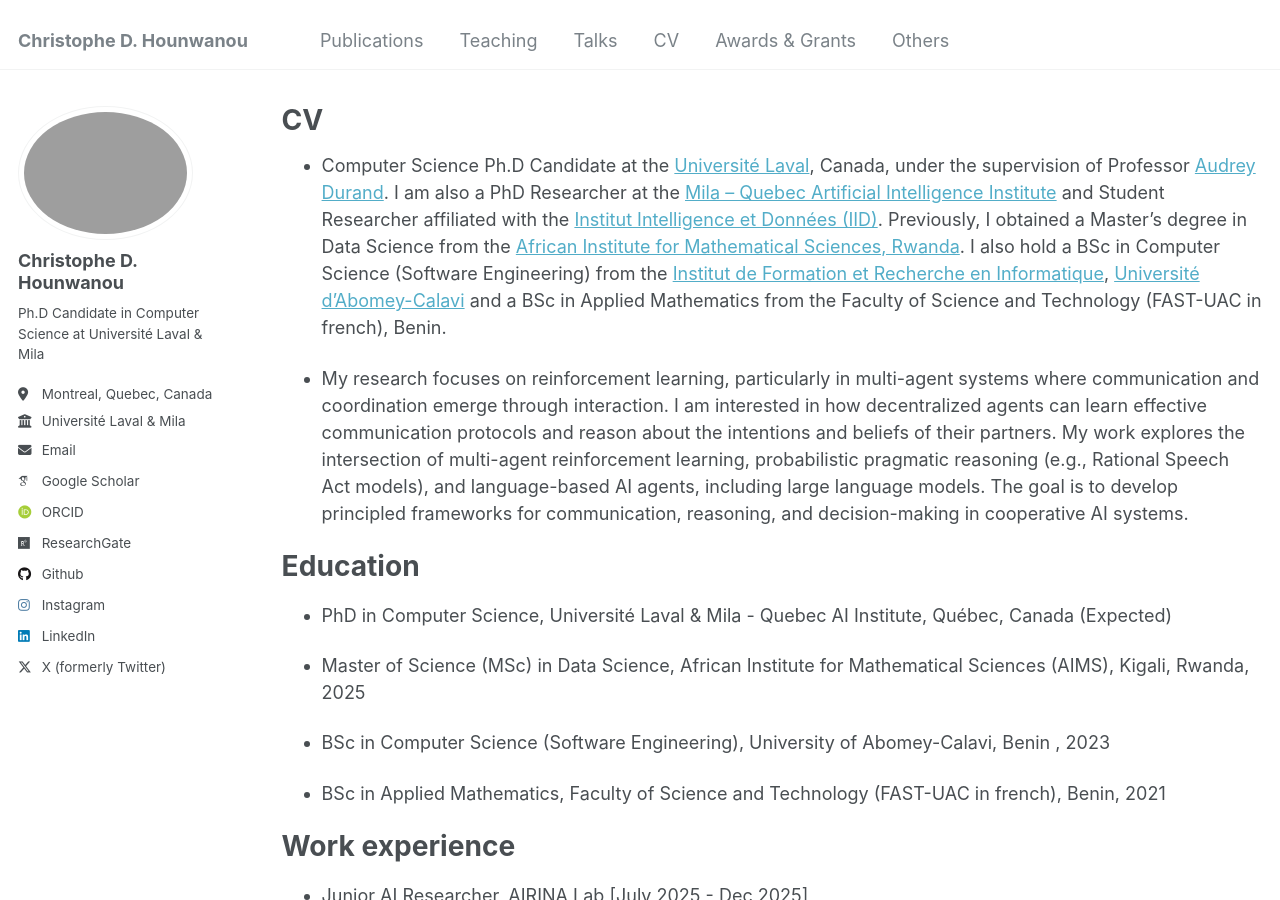
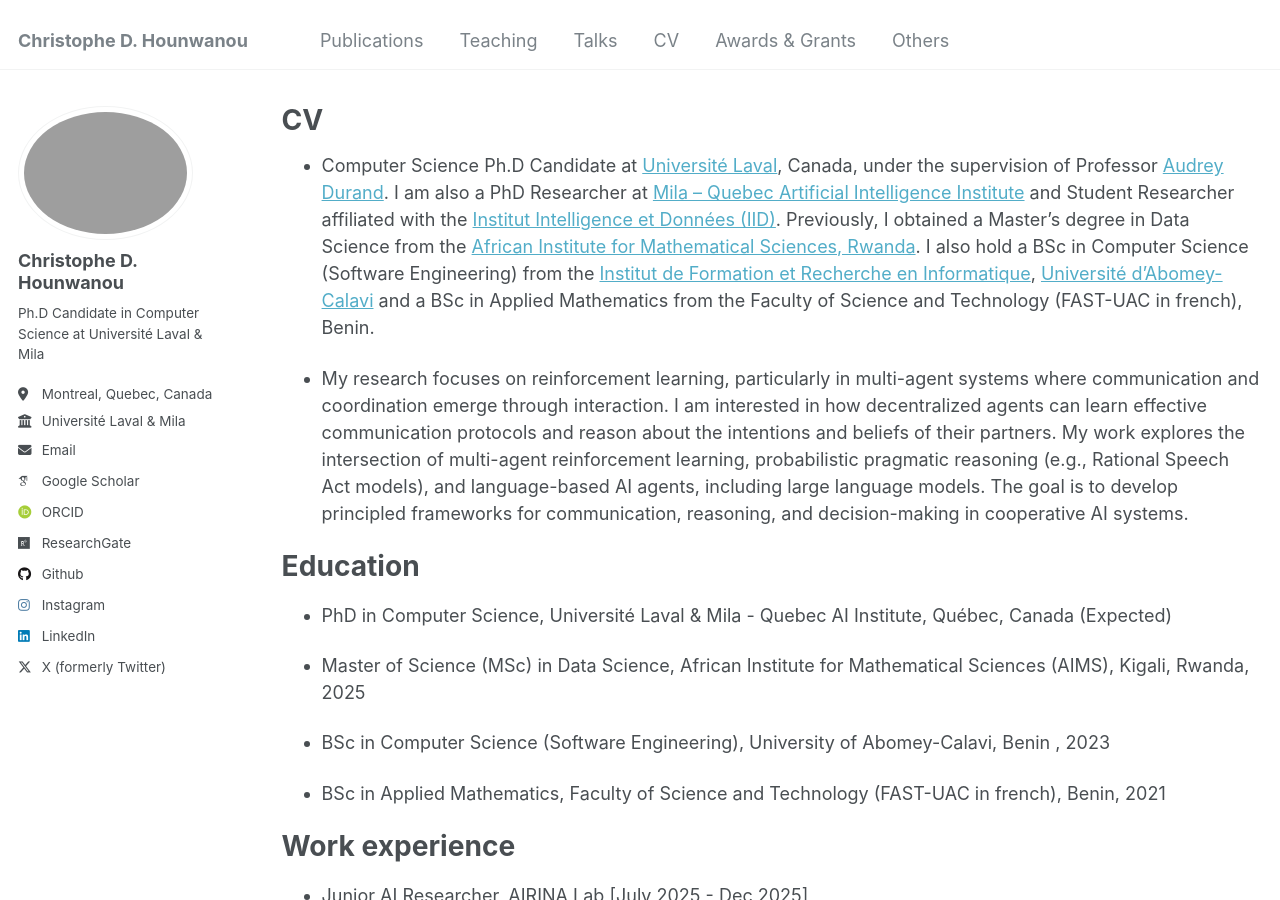
Before and after one commit to chrishounwanou/chrishounwanou.github.io, a Jekyll site: the page built from _pages/cv.md, in a window 1280 px wide and 900 px high. Built offline with Jekyll 4.4.1, drawn with Linux system fonts in a browser that asks for light colours; some web fonts are replaced.

Commit message:
Fix minor formatting in CV section

```diff
--- a/_pages/cv.md
+++ b/_pages/cv.md
@@ -9,7 +9,7 @@ redirect_from:
 
 {% include base_path %}
 
-- Computer Science Ph.D Candidate at the [Université Laval](https://www.ulaval.ca/), Canada, under the supervision of Professor [Audrey Durand](https://mila.quebec/fr/annuaire/audrey-durand). I am also a PhD Researcher at the [Mila – Quebec Artificial Intelligence Institute](https://mila.quebec/fr) and Student Researcher affiliated with the [Institut Intelligence et Données (IID)](https://iid.ulaval.ca/). Previously, I obtained a Master's degree in Data Science from the [African Institute for Mathematical Sciences, Rwanda](https://aims.ac.rw/). I also hold a BSc in Computer Science (Software Engineering) from the [Institut de Formation et Recherche en Informatique](https://ifri-uac.bj/), [Université d'Abomey-Calavi](https://www.uac.bj/) and a BSc in Applied Mathematics from the Faculty of Science and Technology (FAST-UAC in french), Benin.
+- Computer Science Ph.D Candidate at [Université Laval](https://www.ulaval.ca/), Canada, under the supervision of Professor [Audrey Durand](https://mila.quebec/fr/annuaire/audrey-durand). I am also a PhD Researcher at [Mila – Quebec Artificial Intelligence Institute](https://mila.quebec/fr) and Student Researcher affiliated with the [Institut Intelligence et Données (IID)](https://iid.ulaval.ca/). Previously, I obtained a Master's degree in Data Science from the [African Institute for Mathematical Sciences, Rwanda](https://aims.ac.rw/). I also hold a BSc in Computer Science (Software Engineering) from the [Institut de Formation et Recherche en Informatique](https://ifri-uac.bj/), [Université d'Abomey-Calavi](https://www.uac.bj/) and a BSc in Applied Mathematics from the Faculty of Science and Technology (FAST-UAC in french), Benin.
 
 - My research focuses on reinforcement learning, particularly in multi-agent systems where communication and coordination emerge through interaction. I am interested in how decentralized agents can learn effective communication protocols and reason about the intentions and beliefs of their partners. My work explores the intersection of multi-agent reinforcement learning, probabilistic pragmatic reasoning (e.g., Rational Speech Act models), and language-based AI agents, including large language models. The goal is to develop principled frameworks for communication, reasoning, and decision-making in cooperative AI systems.
 
```
